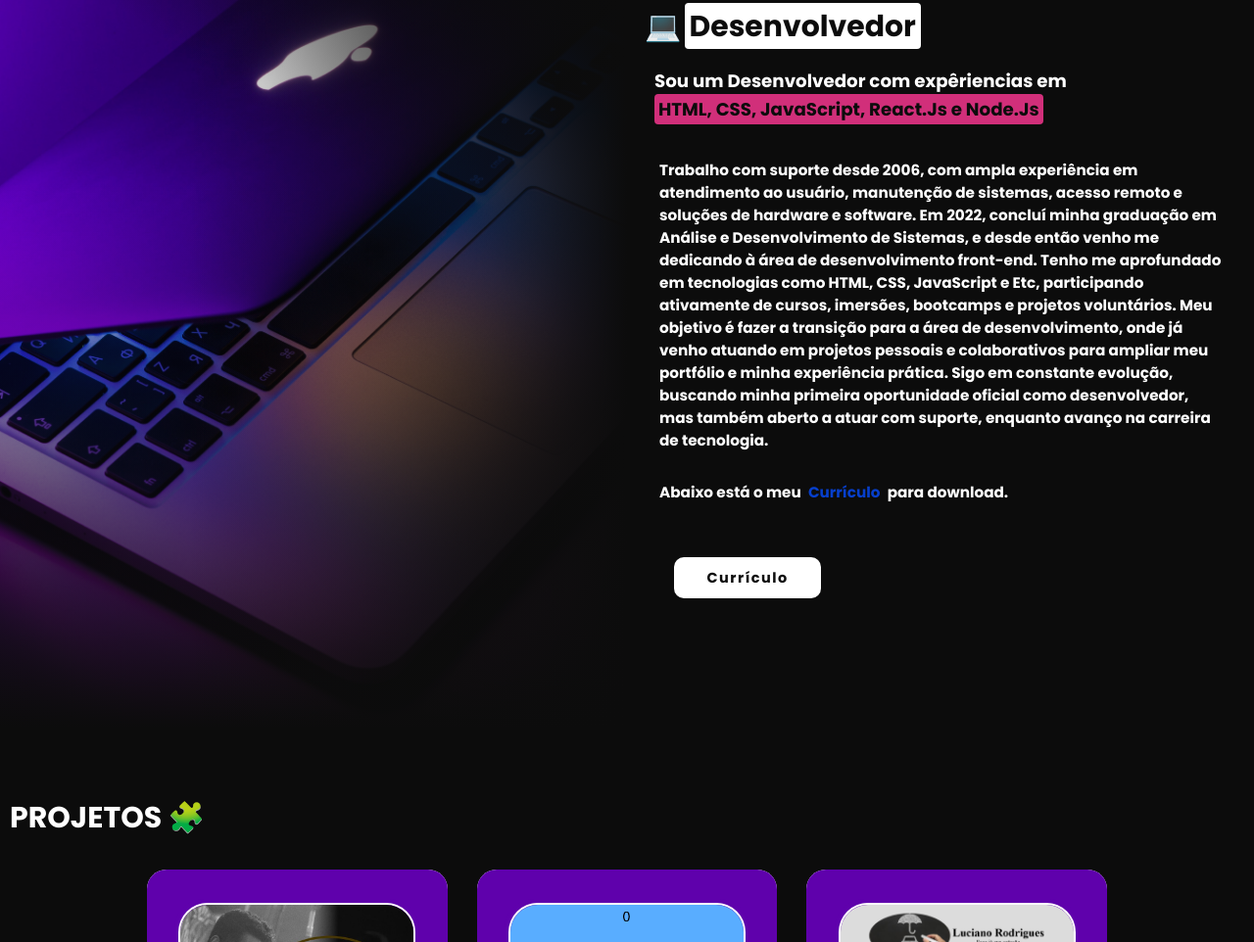
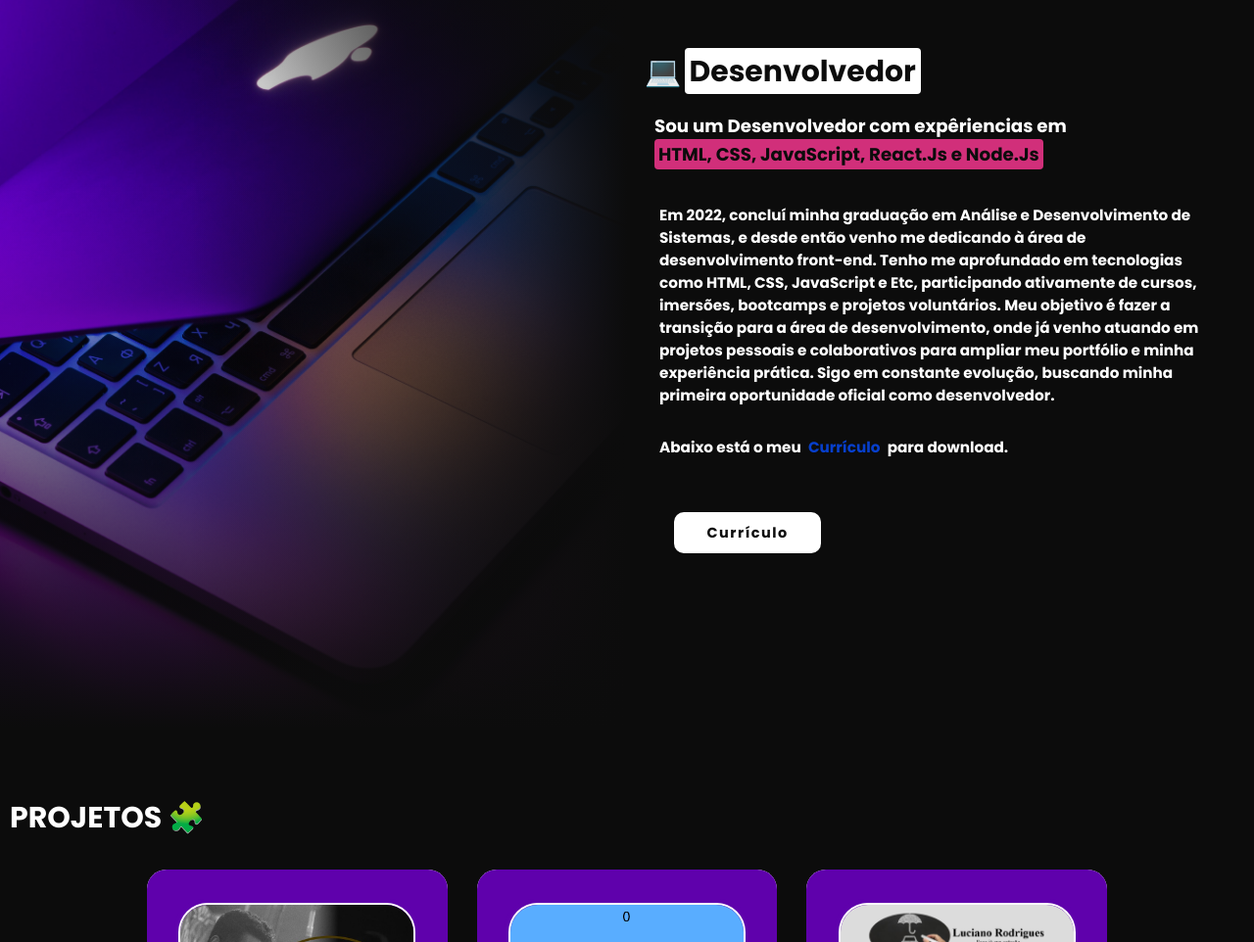
Before and after one commit to juniorbueno1988/portfolio-junior-bueno, a plain HTML site: page index.html in a window 1280 px wide. Shown: the part 857-1819 px from the top of the page at 98% size. Drawn offline with nearby package versions, Linux system fonts and the light colour scheme; grey boxes are pictures that could not be loaded.

Commit message:
Update index.html

```diff
--- a/index.html
+++ b/index.html
@@ -133,11 +133,11 @@
             </h3>
 
             <h4>
-                Trabalho com suporte desde 2006, com ampla experiência em atendimento ao usuário, manutenção de sistemas, acesso remoto e soluções de hardware e software. Em 2022, concluí minha graduação em Análise e Desenvolvimento de Sistemas, e desde então venho me dedicando à área de desenvolvimento front-end.
+                Em 2022, concluí minha graduação em Análise e Desenvolvimento de Sistemas, e desde então venho me dedicando à área de desenvolvimento front-end.
 
 Tenho me aprofundado em tecnologias como HTML, CSS, JavaScript e Etc, participando ativamente de cursos, imersões, bootcamps e projetos voluntários. Meu objetivo é fazer a transição para a área de desenvolvimento, onde já venho atuando em projetos pessoais e colaborativos para ampliar meu portfólio e minha experiência prática.
 
-Sigo em constante evolução, buscando minha primeira oportunidade oficial como desenvolvedor, mas também aberto a atuar com suporte, enquanto avanço na carreira de tecnologia.
+Sigo em constante evolução, buscando minha primeira oportunidade oficial como desenvolvedor.
             </h4>
 
             <h4>
```
